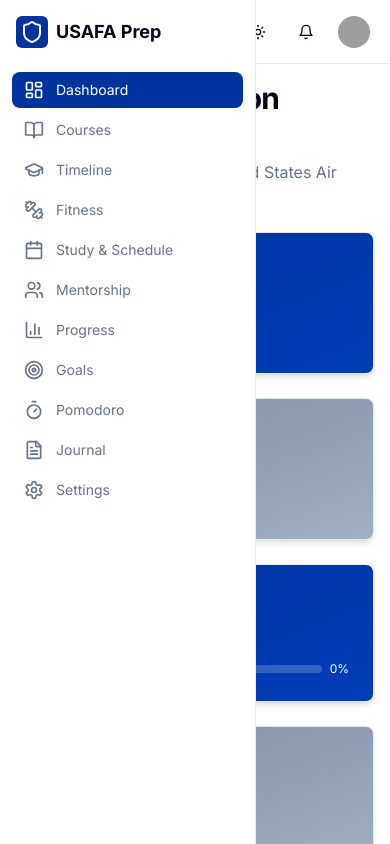
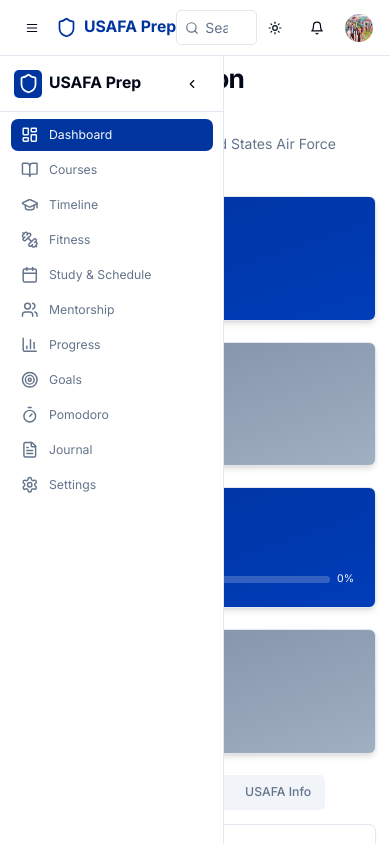
Before and after one commit to MntRushmore/Air-Force-Academy-Dashboard, a Next.js app: page / in a window 390 px wide. Shown: the top 844 px of the page. Built offline with nearby package versions, Linux system fonts and the light colour scheme; grey boxes are pictures that could not be loaded.

Commit message:
fix: enhance responsive design of app header
Improve header layout and responsiveness for mobile devices.

Co-authored-by: Rushil Chopra <83889502+MntRushmore@users.noreply.github.com>

```diff
--- a/app/client-layout.tsx
+++ b/app/client-layout.tsx
@@ -2,28 +2,47 @@
 
 import type React from "react"
 
-import { useEffect } from "react"
+import { useState, useEffect } from "react"
 import { ThemeProvider } from "@/components/theme-provider"
 import { SidebarProvider } from "@/components/sidebar-provider"
-import { Toaster } from "@/components/ui/toaster"
 import { AppSidebar } from "@/components/app-sidebar"
 import { AppHeader } from "@/components/app-header"
-import { initializeEmptyDB } from "@/lib/db"
+import { Toaster } from "@/components/ui/toaster"
+import { db } from "@/lib/db"
 
 export default function ClientLayout({ children }: { children: React.ReactNode }) {
+  const [mounted, setMounted] = useState(false)
+
   useEffect(() => {
-    // Initialize the database with empty tables when the app loads
-    initializeEmptyDB().catch(console.error)
+    setMounted(true)
+
+    // Initialize empty database if needed
+    const initializeDb = async () => {
+      try {
+        const courseCount = await db.courses.count()
+        if (courseCount === 0) {
+          console.log("Initializing empty database")
+        }
+      } catch (error) {
+        console.error("Error initializing database:", error)
+      }
+    }
+
+    initializeDb()
   }, [])
 
+  if (!mounted) {
+    return null
+  }
+
   return (
-    <ThemeProvider attribute="class" defaultTheme="system" enableSystem disableTransitionOnChange>
+    <ThemeProvider attribute="class" defaultTheme="dark" enableSystem>
       <SidebarProvider>
-        <div className="flex min-h-screen">
-          <AppSidebar />
-          <div className="flex-1 flex flex-col">
-            <AppHeader />
-            <main className="flex-1 p-4 md:p-6 overflow-auto">{children}</main>
+        <div className="flex min-h-screen flex-col">
+          <AppHeader />
+          <div className="flex flex-1">
+            <AppSidebar />
+            <main className="flex-1 overflow-x-hidden pt-2 md:pt-4 px-4 md:px-6 pb-8 md:ml-20">{children}</main>
           </div>
         </div>
         <Toaster />
--- a/app/globals.css
+++ b/app/globals.css
@@ -66,3 +66,29 @@
     @apply bg-background text-foreground;
   }
 }
+
+/* Custom scrollbar for webkit browsers */
+::-webkit-scrollbar {
+  width: 8px;
+  height: 8px;
+}
+
+::-webkit-scrollbar-track {
+  background: hsl(var(--background));
+}
+
+::-webkit-scrollbar-thumb {
+  background: hsl(var(--muted-foreground) / 0.3);
+  border-radius: 4px;
+}
+
+::-webkit-scrollbar-thumb:hover {
+  background: hsl(var(--muted-foreground) / 0.5);
+}
+
+/* Responsive font sizes */
+@media (max-width: 640px) {
+  html {
+    font-size: 14px;
+  }
+}
--- a/components/app-header.tsx
+++ b/components/app-header.tsx
@@ -20,34 +20,41 @@ export function AppHeader() {
   const { setMobileOpen } = useSidebar()
 
   return (
-    <header className="sticky top-0 z-10 flex h-16 items-center gap-4 border-b bg-background px-4 md:px-6">
-      <Button variant="ghost" size="icon" className="md:hidden" onClick={() => setMobileOpen(true)}>
+    <header className="sticky top-0 z-30 flex h-16 items-center border-b bg-background px-4 md:px-6">
+      <Button
+        variant="ghost"
+        size="icon"
+        className="mr-2 md:hidden"
+        onClick={() => setMobileOpen(true)}
+        aria-label="Open menu"
+      >
         <Menu className="h-5 w-5" />
-        <span className="sr-only">Toggle Menu</span>
       </Button>
-      <div className="w-full flex items-center gap-4 md:gap-8">
-        <div className="hidden md:flex items-center gap-2">
-          <Shield className="h-6 w-6 text-[#0033a0]" />
-          <span className="font-bold text-lg text-[#0033a0]">USAFA Prep</span>
+
+      <div className="flex items-center gap-2 md:hidden">
+        <Shield className="h-6 w-6 text-primary" />
+        <span className="font-bold text-lg text-primary">USAFA Prep</span>
       </div>
-        <form className="hidden md:flex-1 md:flex max-w-sm">
+
+      <div className="hidden md:flex items-center gap-2 mr-4">
+        <Shield className="h-6 w-6 text-primary" />
+        <span className="font-bold text-lg text-primary">USAFA Prep</span>
+      </div>
+
+      <div className="relative flex-1 max-w-md mx-auto md:mx-0">
         <div className="relative w-full">
-            <Search className="absolute left-2.5 top-2.5 h-4 w-4 text-muted-foreground" />
-            <Input
-              type="search"
-              placeholder="Search..."
-              className="w-full bg-background pl-8 md:w-[300px] lg:w-[400px]"
-            />
+          <Search className="absolute left-2.5 top-1/2 -translate-y-1/2 h-4 w-4 text-muted-foreground" />
+          <Input type="search" placeholder="Search..." className="w-full pl-8 pr-4 h-10" />
         </div>
-        </form>
+      </div>
+
       <div className="ml-auto flex items-center gap-2">
         <PWAInstaller />
         <ModeToggle />
         <DropdownMenu>
           <DropdownMenuTrigger asChild>
-              <Button variant="ghost" size="icon" className="relative">
+            <Button variant="ghost" size="icon" className="relative" aria-label="Notifications">
               <Bell className="h-5 w-5" />
-                <span className="sr-only">Notifications</span>
             </Button>
           </DropdownMenuTrigger>
           <DropdownMenuContent align="end">
@@ -58,9 +65,9 @@ export function AppHeader() {
         </DropdownMenu>
         <DropdownMenu>
           <DropdownMenuTrigger asChild>
-              <Button variant="ghost" size="icon" className="relative">
+            <Button variant="ghost" size="icon" className="relative" aria-label="User menu">
               <Avatar className="h-8 w-8">
-                  <AvatarImage src="/placeholder.svg" alt="User" />
+                <AvatarImage src="/vibrant-street-market.png" alt="User" />
                 <AvatarFallback>US</AvatarFallback>
               </Avatar>
             </Button>
@@ -76,7 +83,6 @@ export function AppHeader() {
           </DropdownMenuContent>
         </DropdownMenu>
       </div>
-      </div>
     </header>
   )
 }
--- a/components/app-sidebar.tsx
+++ b/components/app-sidebar.tsx
@@ -92,30 +92,30 @@ export function AppSidebar() {
     <>
       <aside
         className={cn(
-          "fixed left-0 top-0 z-20 h-full w-64 border-r bg-background transition-all duration-300 ease-in-out",
+          "fixed left-0 top-16 z-20 h-[calc(100vh-4rem)] w-64 border-r bg-background transition-all duration-300 ease-in-out",
           open ? "translate-x-0" : "-translate-x-full md:translate-x-0 md:w-20",
         )}
       >
-        <div className="flex h-16 items-center justify-between px-4">
+        <div className="flex h-16 items-center justify-between px-4 border-b md:hidden">
           <Link href="/" className="flex items-center gap-2">
             {open ? (
               <div className="flex items-center gap-2">
-                <div className="rounded-md bg-[#0033a0] p-1">
-                  <Shield className="h-6 w-6 text-white" />
+                <div className="rounded-md bg-primary p-1">
+                  <Shield className="h-6 w-6 text-primary-foreground" />
                 </div>
                 <span className="text-lg font-bold">USAFA Prep</span>
               </div>
             ) : (
-              <div className="rounded-md bg-[#0033a0] p-1 mx-auto">
-                <Shield className="h-6 w-6 text-white" />
+              <div className="rounded-md bg-primary p-1 mx-auto">
+                <Shield className="h-6 w-6 text-primary-foreground" />
               </div>
             )}
           </Link>
-          <Button variant="ghost" size="icon" className="hidden md:flex" onClick={() => setOpen(!open)}>
+          <Button variant="ghost" size="icon" className="md:hidden" onClick={() => setOpen(!open)}>
             {open ? <ChevronLeft className="h-4 w-4" /> : <ChevronRight className="h-4 w-4" />}
           </Button>
         </div>
-        <ScrollArea className="h-[calc(100vh-4rem)] pb-10">
+        <ScrollArea className="h-[calc(100vh-8rem)] md:h-[calc(100vh-4rem)] pb-10">
           <div className="px-3 py-2">
             <div className="space-y-1">
               {navItems.map((item) => (
@@ -124,7 +124,7 @@ export function AppSidebar() {
                   href={item.href}
                   className={cn(
                     "flex items-center gap-3 rounded-lg px-3 py-2 text-sm transition-all hover:bg-accent",
-                    pathname === item.href ? "bg-[#0033a0] text-white" : "text-muted-foreground",
+                    pathname === item.href ? "bg-primary text-primary-foreground" : "text-muted-foreground",
                     !open && "justify-center",
                   )}
                 >
@@ -135,6 +135,11 @@ export function AppSidebar() {
             </div>
           </div>
         </ScrollArea>
+        <div className="absolute bottom-4 left-0 right-0 px-3 hidden md:block">
+          <Button variant="ghost" size="icon" className="w-full flex justify-center" onClick={() => setOpen(!open)}>
+            {open ? <ChevronLeft className="h-4 w-4" /> : <ChevronRight className="h-4 w-4" />}
+          </Button>
+        </div>
       </aside>
 
       {/* Mobile Sidebar */}
@@ -142,8 +147,8 @@ export function AppSidebar() {
         <SheetContent side="left" className="p-0 w-64">
           <div className="flex h-16 items-center justify-between px-4 border-b">
             <Link href="/" className="flex items-center gap-2">
-              <div className="rounded-md bg-[#0033a0] p-1">
-                <Shield className="h-6 w-6 text-white" />
+              <div className="rounded-md bg-primary p-1">
+                <Shield className="h-6 w-6 text-primary-foreground" />
               </div>
               <span className="text-lg font-bold">USAFA Prep</span>
             </Link>
@@ -161,7 +166,7 @@ export function AppSidebar() {
                     onClick={() => setMobileOpen(false)}
                     className={cn(
                       "flex items-center gap-3 rounded-lg px-3 py-2 text-sm transition-all hover:bg-accent",
-                      pathname === item.href ? "bg-[#0033a0] text-white" : "text-muted-foreground",
+                      pathname === item.href ? "bg-primary text-primary-foreground" : "text-muted-foreground",
                     )}
                   >
                     <item.icon className="h-5 w-5" />
```
Also changed, not shown: public/vibrant-street-market.png (added). Lines whose indentation alone changed are shown as unchanged.
